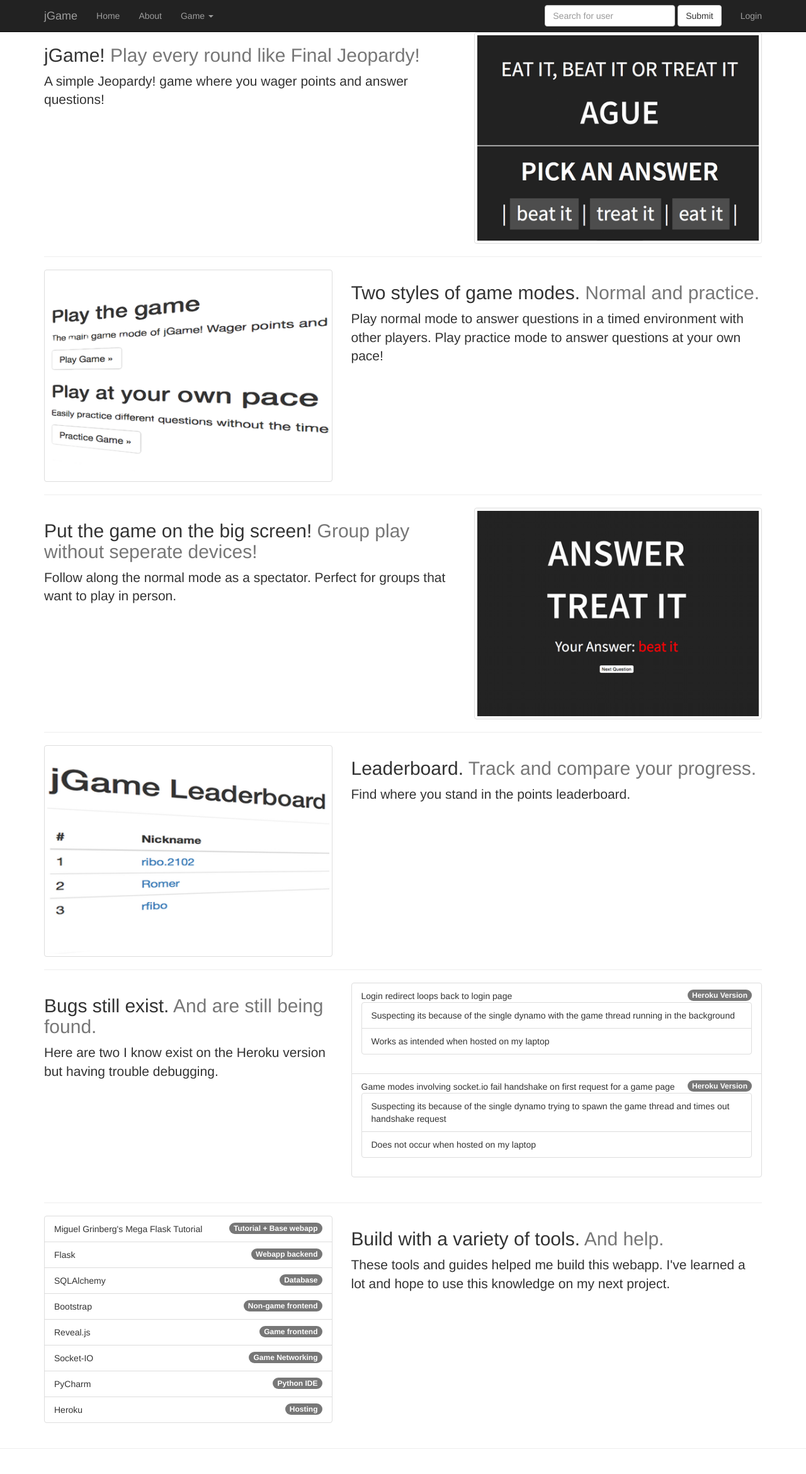
After one commit to zeo210/jGame, a Flask app: page /about in a window 1280 px wide. The commit adds this page. Shown: the whole page at 63% size. Run offline with Flask 2, Linux system fonts and the light colour scheme; some libraries are stand-ins or nearby versions.

Commit message:
Created About Page

```diff
--- /dev/null
+++ b/app/templates/about.html
@@ -0,0 +1,123 @@
+{% extends "base.html" %}
+
+{% block content %}
+    <div class="container">
+        <div class="row featurette">
+            <div class="col-md-7">
+                <h2 class="featurette-heading">jGame! <span class="text-muted">Play every round like Final Jeopardy!</span></h2>
+                <p class="lead">A simple Jeopardy! game where you wager points and answer questions!</p>
+            </div>
+            <div class="col-md-5">
+                <img class="featurette-image img-responsive img-thumbnail" src="{{ url_for('.static', filename='img/About1.png') }}">
+            </div>
+        </div>
+        <hr class="featurette-divider">
+        <div class="row featurette">
+            <div class="col-md-5">
+                <img class="featurette-image img-responsive img-thumbnail" src="{{ url_for('.static', filename='img/About2.png') }}">
+            </div>
+            <div class="col-md-7">
+                <h2 class="featurette-heading">Two styles of game modes. <span class="text-muted">Normal and practice.</span></h2>
+                <p class="lead">Play normal mode to answer questions in a timed environment with other players. Play practice mode to answer questions at your own pace!</p>
+            </div>
+        </div>
+        <hr class="featurette-divider">
+        <div class="row featurette">
+            <div class="col-md-7">
+                <h2 class="featurette-heading">Put the game on the big screen! <span class="text-muted">Group play without seperate devices!</span></h2>
+                <p class="lead">Follow along the normal mode as a spectator. Perfect for groups that want to play in person.</p>
+            </div>
+            <div class="col-md-5">
+                <img class="featurette-image img-responsive img-thumbnail" src="{{ url_for('.static', filename='img/About3.png') }}">
+            </div>
+        </div>
+        <hr class="featurette-divider">
+        <div class="row featurette">
+            <div class="col-md-5">
+                <img class="featurette-image img-responsive img-thumbnail" src="{{ url_for('.static', filename='img/About4.png') }}">
+            </div>
+            <div class="col-md-7">
+                <h2 class="featurette-heading">Leaderboard. <span class="text-muted">Track and compare your progress.</span></h2>
+                <p class="lead">Find where you stand in the points leaderboard.</p>
+            </div>
+        </div>
+        <hr class="featurette-divider">
+        <div class="row featurette">
+            <div class="col-md-5">
+                <h2 class="featurette-heading">Bugs still exist. <span class="text-muted">And are still being found.</span></h2>
+                <p class="lead">Here are two I know exist on the Heroku version but having trouble debugging.</p>
+            </div>
+            <div class="col-md-7">
+                <ul class="list-group">
+                    <li class="list-group-item">
+                        <span class="badge">Heroku Version</span>
+                        Login redirect loops back to login page
+                        <ul class="list-group">
+                            <li class="list-group-item">
+                                Suspecting its because of the single dynamo with the game thread running in the background
+                            </li>
+                            <li class="list-group-item">
+                                Works as intended when hosted on my laptop
+                            </li>
+                        </ul>
+                    </li>
+                    <li class="list-group-item">
+                        <span class="badge">Heroku Version</span>
+                        Game modes involving socket.io fail handshake on first request for a game page
+                        <ul class="list-group">
+                            <li class="list-group-item">
+                                Suspecting its because of the single dynamo trying to spawn the game thread and times out handshake request
+                            </li>
+                            <li class="list-group-item">
+                                Does not occur when hosted on my laptop
+                            </li>
+                        </ul>
+                    </li>
+                </ul>
+            </div>
+        </div>
+        <hr class="featurette-divider">
+        <div class="row featurette">
+            <div class="col-md-5">
+                <ul class="list-group">
+                    <li class="list-group-item">
+                        <span class="badge">Tutorial + Base webapp</span>
+                        Miguel Grinberg's Mega Flask Tutorial
+                    </li>
+                    <li class="list-group-item">
+                        <span class="badge">Webapp backend</span>
+                        Flask
+                    </li>
+                    <li class="list-group-item">
+                        <span class="badge">Database</span>
+                        SQLAlchemy
+                    </li>
+                    <li class="list-group-item">
+                        <span class="badge">Non-game frontend</span>
+                        Bootstrap
+                    </li>
+                    <li class="list-group-item">
+                        <span class="badge">Game frontend</span>
+                        Reveal.js
+                    </li>
+                    <li class="list-group-item">
+                        <span class="badge">Game Networking</span>
+                        Socket-IO
+                    </li>
+                    <li class="list-group-item">
+                        <span class="badge">Python IDE</span>
+                        PyCharm
+                    </li>
+                    <li class="list-group-item">
+                        <span class="badge">Hosting</span>
+                        Heroku
+                    </li>
+                </ul>
+            </div>
+            <div class="col-md-7">
+                <h2 class="featurette-heading">Build with a variety of tools. <span class="text-muted">And help.</span></h2>
+                <p class="lead">These tools and guides helped me build this webapp. I've learned a lot and hope to use this knowledge on my next project.</p>
+            </div>
+        </div>
+    </div>
+{% endblock %}
--- a/app/templates/base.html
+++ b/app/templates/base.html
@@ -38,7 +38,7 @@
         <div id="navbar" class="navbar-collapse collapse">
           <ul class="nav navbar-nav">
             <li><a href="{{ url_for('index') }}">Home</a></li>
-            <li><a href="#">About</a></li>
+            <li><a href="{{ url_for('about') }}">About</a></li>
             <li class="dropdown">
               <a href="#" class="dropdown-toggle" data-toggle="dropdown" role="button" aria-expanded="false">Game <span class="caret"></span></a>
               <ul class="dropdown-menu" role="menu">
--- a/app/templates/index.html
+++ b/app/templates/index.html
@@ -10,7 +10,8 @@
           {% else %}
               <h1>Welcome!</h1>
               <p>Login with your OpenID and start playing the game!</p>
-              <p><a class="btn btn-primary btn-lg" href="{{ url_for('login') }}" role="button">Login! &raquo;</a></p>
+              <p>Learn more about this project by clicking below</p>
+              <p><a class="btn btn-primary btn-lg" href="{{ url_for('about') }}" role="button">About! &raquo;</a></p>
           {% endif %}
       </div>
     </div>
--- a/app/user/views.py
+++ b/app/user/views.py
@@ -127,3 +127,8 @@ def leaderboard(page=1):
     print(leaderboard_rows)
     return render_template('game/leaderboard.html',
                            leaderboard_rows=leaderboard_rows)
+
+
+@app.route('/about')
+def about():
+    return render_template('about.html')
```
Also changed, not shown: app/static/img/About1.png (added), app/static/img/About2.png (added), app/static/img/About3.png (added), app/static/img/About4.png (added).
